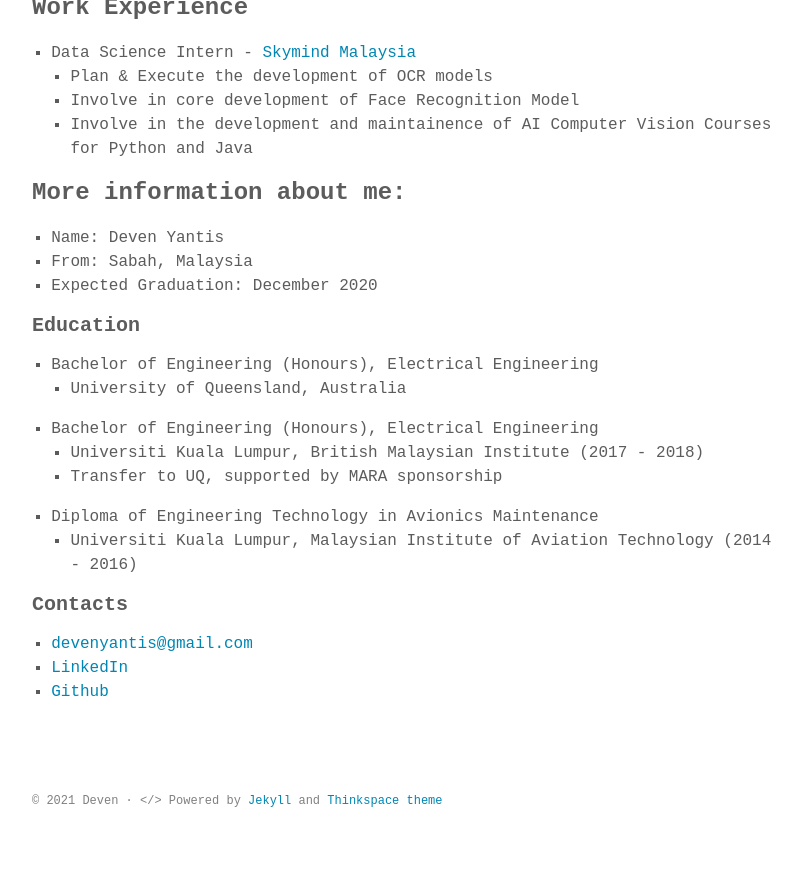
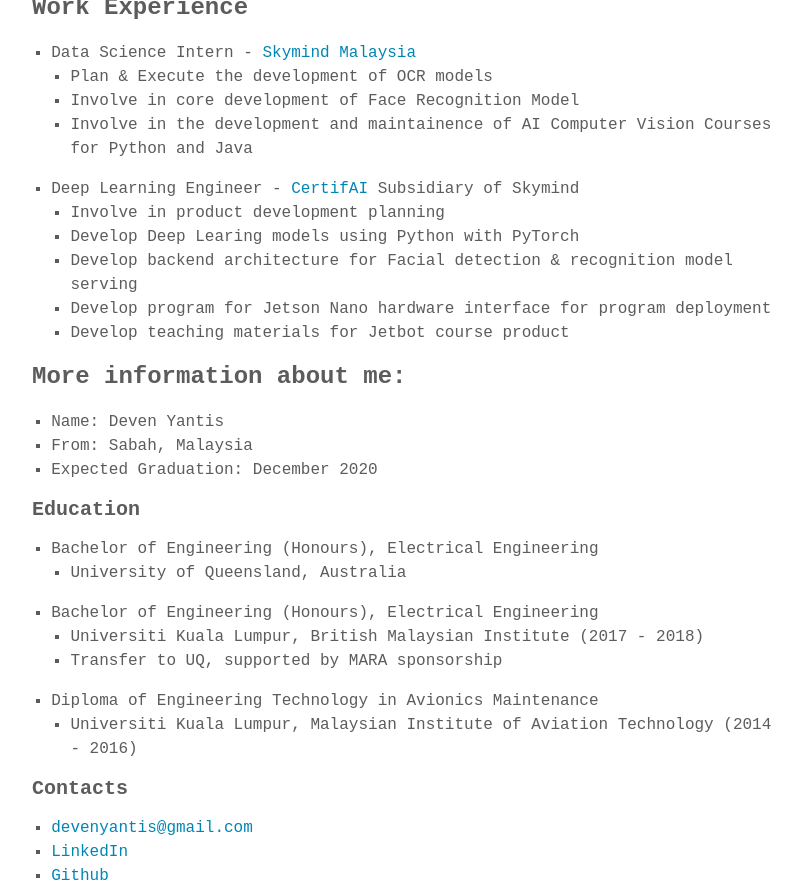
Before and after one commit to devennn/devennn.github.io, a Jekyll site: the page built from about.md, in a window 1280 px wide, cut to the strip 745-1628 px from the top of the page. Shown: the whole strip, without its empty margins (232-1034 px from the left). Built offline with Jekyll 4.4.1, drawn with Linux system fonts in a browser that asks for light colours; some web fonts are replaced; before the commit the page ends 1603 px from its top, so only the background shows below that.

Commit message:
Update about.md

```diff
--- a/about.md
+++ b/about.md
@@ -15,6 +15,13 @@ I'm also a big believer in open discussion. So, if you disagree with something o
   - Plan & Execute the development of OCR models
   - Involve in core development of Face Recognition Model
   - Involve in the development and maintainence of AI Computer Vision Courses for Python and Java
+
+- Deep Learning Engineer - [CertifAI](https://certifai.ai/) Subsidiary of Skymind
+  - Involve in product development planning
+  - Develop Deep Learing models using Python with PyTorch
+  - Develop backend architecture for Facial detection & recognition model serving
+  - Develop program for Jetson Nano hardware interface for program deployment
+  - Develop teaching materials for Jetbot course product
 
 ### More information about me:
 
```
